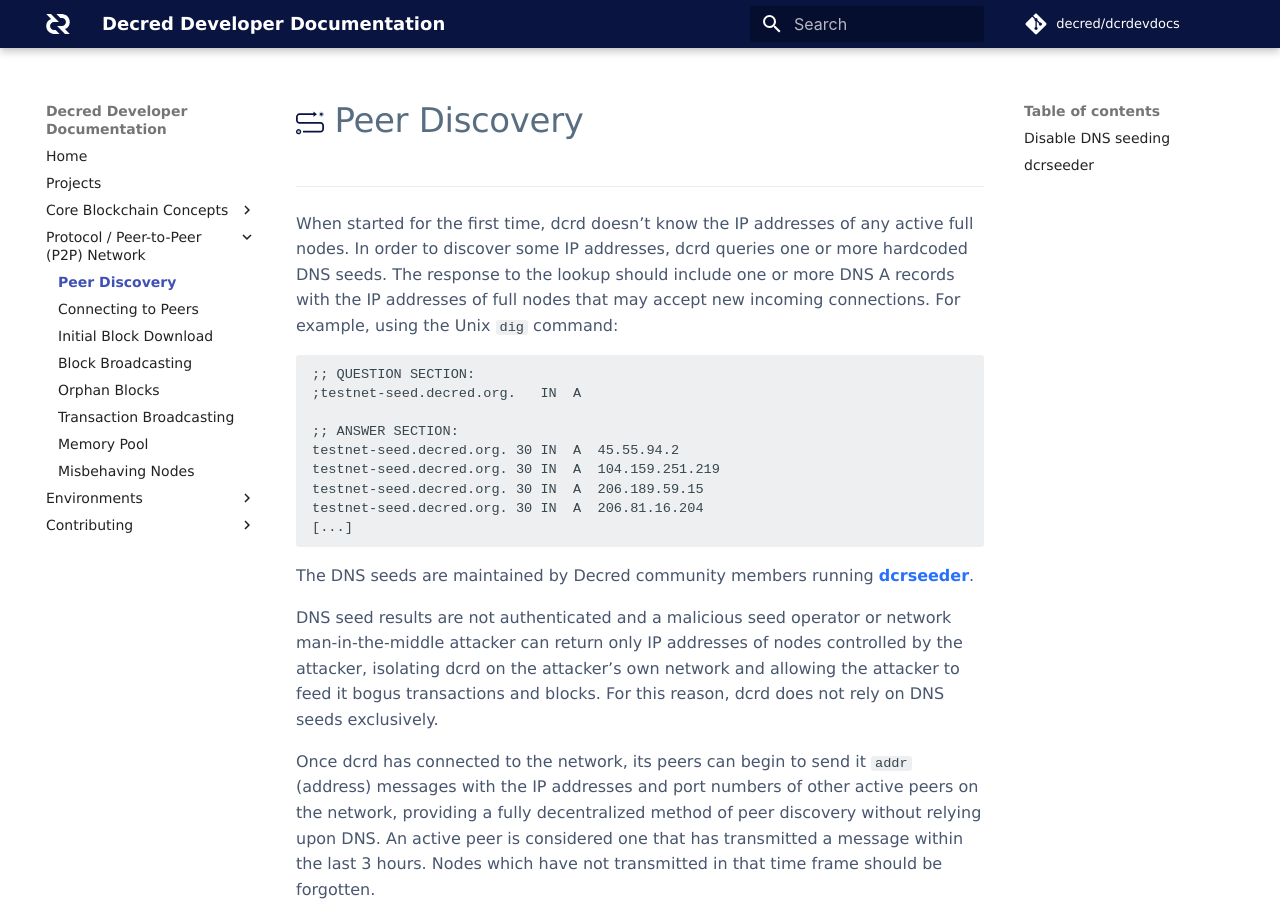
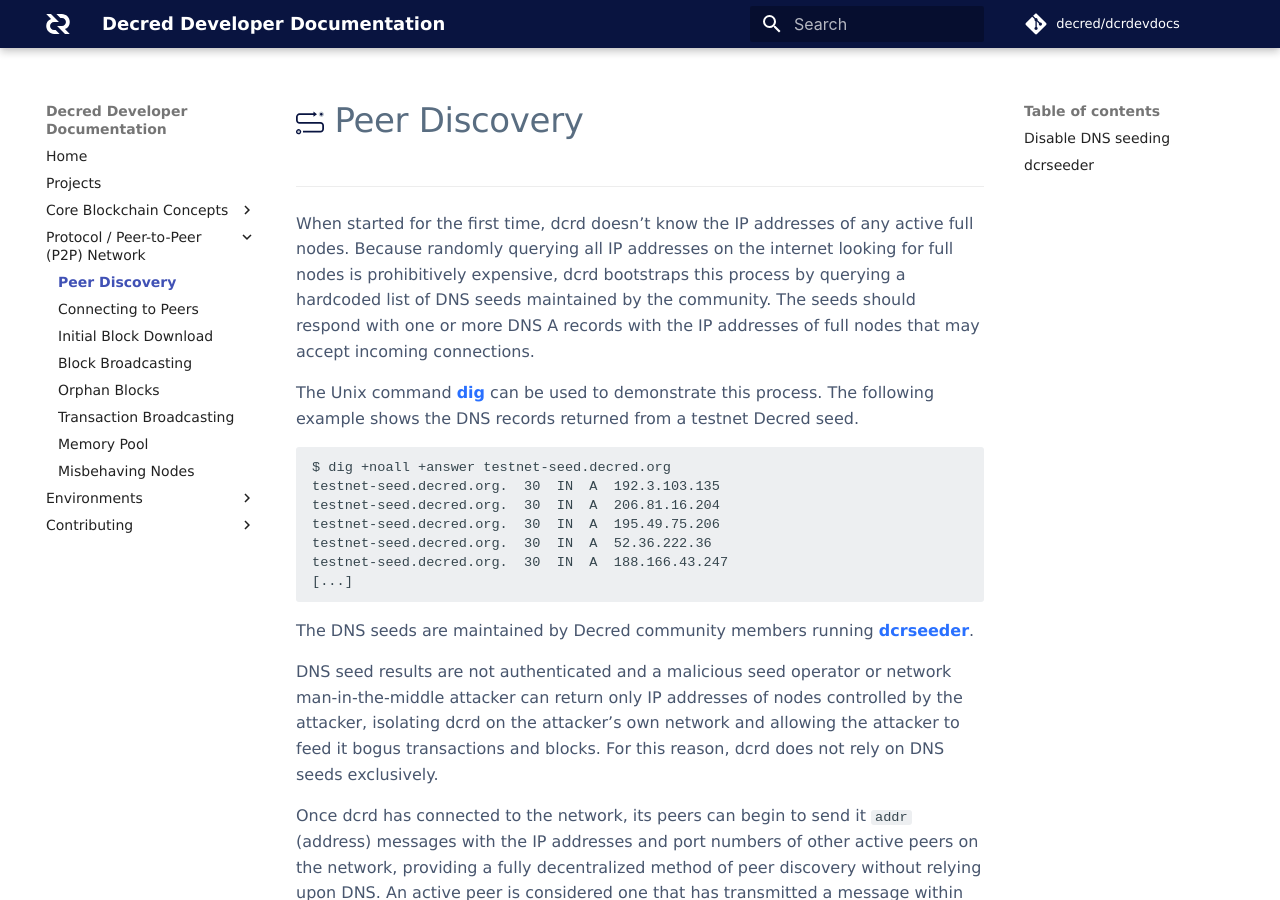
Before and after one commit to decred/dcrdevdocs, an MkDocs documentation site: the page built from docs/protocol-p2p-network/peer-discovery.md, in a window 1280 px wide and 900 px high. Built offline with MkDocs 1.6.1 and Material for MkDocs 9.7.7, drawn with Linux system fonts in a browser that asks for light colours; some web fonts are replaced; comment, search, counter and statistics services are not loaded.

Commit message:
Review suggestions

````diff
--- a/docs/protocol-p2p-network/peer-discovery.md
+++ b/docs/protocol-p2p-network/peer-discovery.md
@@ -2,23 +2,25 @@
 
 ---
 
-When started for the first time, dcrd doesn't know the IP
-addresses of any active full nodes. In order to discover some IP
-addresses, dcrd queries one or more hardcoded DNS seeds.
-The response to the lookup should include one or more DNS
-A records with the IP addresses of full nodes that may accept new
-incoming connections. For example, using the Unix `dig`
-command:
+When started for the first time, dcrd doesn’t know the IP addresses of any
+active full nodes.
+Because randomly querying all IP addresses on the internet looking for full
+nodes is prohibitively expensive, dcrd bootstraps this process by querying a
+hardcoded list of DNS seeds maintained by the community.
+The seeds should respond with one or more DNS A records with the IP addresses of
+full nodes that may accept incoming connections.
+
+The Unix command [dig](https://en.wikipedia.org/wiki/Dig_(command)) can be used
+to demonstrate this process.
+The following example shows the DNS records returned from a testnet Decred seed.
 
 ```no-highlight
-;; QUESTION SECTION:
-;testnet-seed.decred.org.   IN  A
-
-;; ANSWER SECTION:
-testnet-seed.decred.org. 30 IN  A  45.55.94.2
-testnet-seed.decred.org. 30 IN  A  104.159.251.219
-testnet-seed.decred.org. 30 IN  A  206.189.59.15
-testnet-seed.decred.org. 30 IN  A  206.81.16.204
+$ dig +noall +answer testnet-seed.decred.org
+testnet-seed.decred.org.  30  IN  A  192.3.103.135
+testnet-seed.decred.org.  30  IN  A  206.81.16.204
+testnet-seed.decred.org.  30  IN  A  195.49.75.206
+testnet-seed.decred.org.  30  IN  A  52.36.222.36
+testnet-seed.decred.org.  30  IN  A  188.166.43.247
 [...]
 ```
 
````
